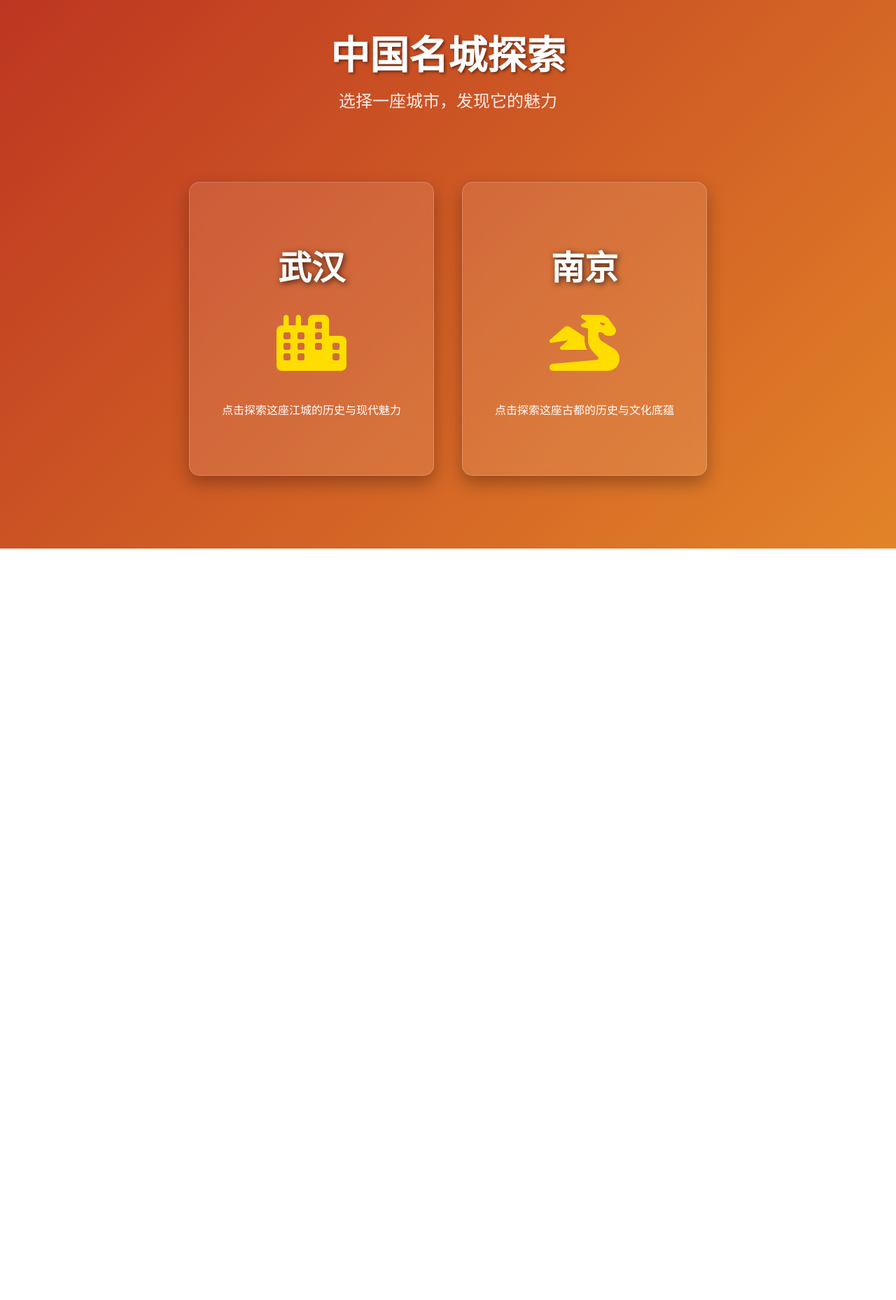
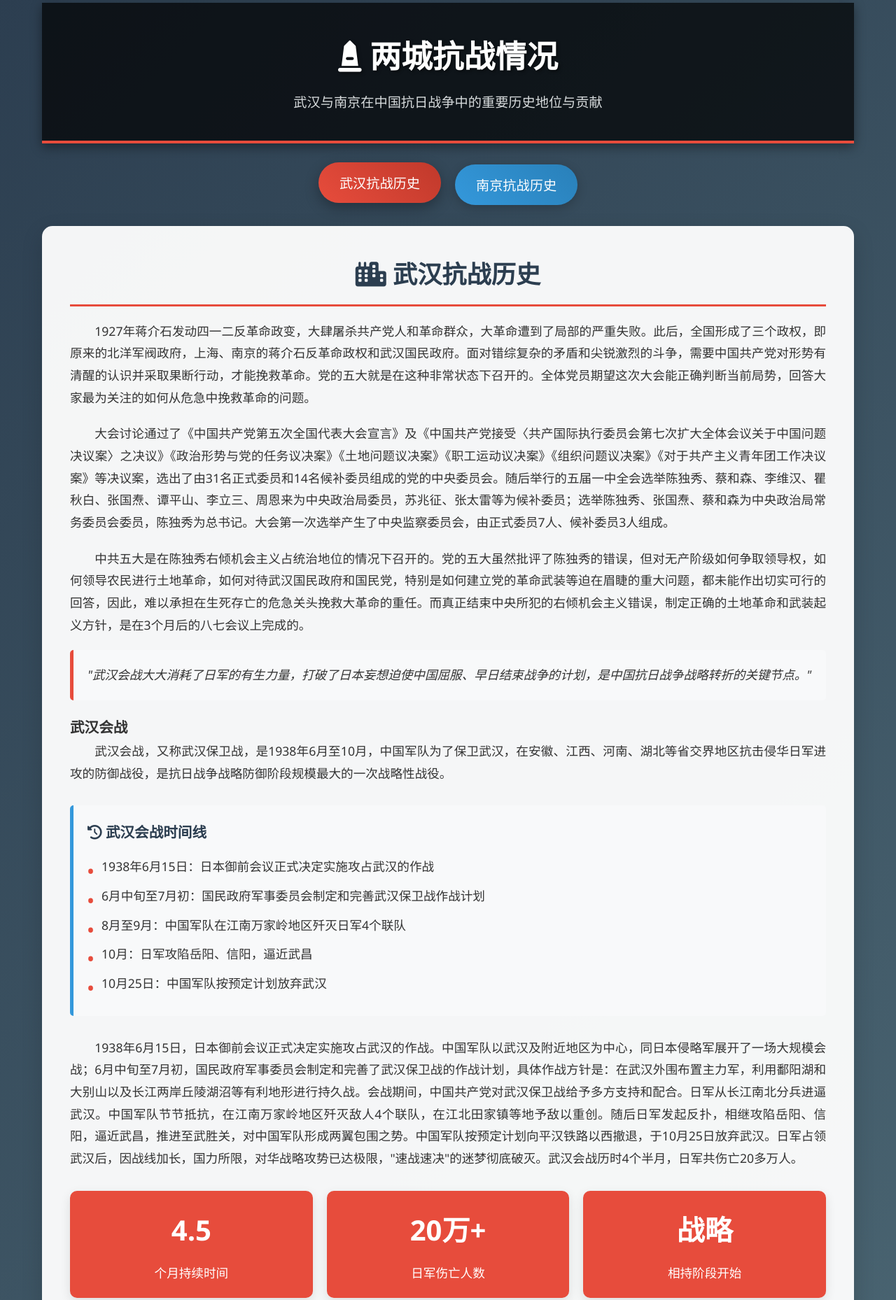
Before and after one commit to xjbnlgzqcz/xjbnlgzqcz.github.io, a plain HTML site: page index.html in a window 1280 px wide. Shown: the part 16-1874 px from the top of the page at 70% size. Before the commit the page ends 800 px from the top, so only its background shows below. Drawn offline with Linux system fonts and the light colour scheme.

Commit message:
Update index.html

```diff
--- a/index.html
+++ b/index.html
@@ -3,31 +3,21 @@
 <head>
     <meta charset="UTF-8">
     <meta name="viewport" content="width=device-width, initial-scale=1.0">
-    <title>中国城市探索 - 武汉与南京</title>
+    <title>两城抗战情况 - 武汉与南京</title>
     <link rel="stylesheet" href="https://cdnjs.cloudflare.com/ajax/libs/font-awesome/6.4.0/css/all.min.css">
     <style>
         * {
             margin: 0;
             padding: 0;
             box-sizing: border-box;
-            font-family: 'Segoe UI', Tahoma, Geneva, Verdana, sans-serif;
+            font-family: 'Microsoft YaHei', 'Segoe UI', sans-serif;
         }
 
         body {
-            background: linear-gradient(135deg, #1a2a6c, #b21f1f, #fdbb2d);
-            background-size: 400% 400%;
-            animation: gradientBG 15s ease infinite;
-            color: #fff;
+            background: linear-gradient(135deg, #2c3e50, #4a6572);
+            color: #333;
             min-height: 100vh;
-            display: flex;
-            flex-direction: column;
-            overflow-x: hidden;
-        }
-
-        @keyframes gradientBG {
-            0% { background-position: 0% 50%; }
-            50% { background-position: 100% 50%; }
-            100% { background-position: 0% 50%; }
+            line-height: 1.6;
         }
 
         .container {
@@ -38,256 +28,275 @@
 
         header {
             text-align: center;
-            padding: 30px 0;
+            padding: 40px 0;
+            background: rgba(0, 0, 0, 0.7);
+            color: white;
+            margin-bottom: 30px;
+            border-bottom: 4px solid #e74c3c;
+            box-shadow: 0 5px 15px rgba(0, 0, 0, 0.4);
         }
 
         h1 {
-            font-size: 3.5rem;
-            margin-bottom: 10px;
+            font-size: 2.8rem;
+            margin-bottom: 15px;
             text-shadow: 2px 2px 4px rgba(0, 0, 0, 0.5);
+            color: #fff;
         }
 
         .subtitle {
-            font-size: 1.5rem;
+            font-size: 1.2rem;
             opacity: 0.9;
-            margin-bottom: 40px;
+            max-width: 800px;
+            margin: 0 auto;
+            color: #ecf0f1;
         }
 
-        .cities-container {
+        .cities-nav {
             display: flex;
             justify-content: center;
-            flex-wrap: wrap;
-            gap: 40px;
-            margin-top: 30px;
+            gap: 20px;
+            margin: 30px 0;
         }
 
-        .city-card {
-            width: 350px;
-            height: 420px;
-            perspective: 1000px;
-            cursor: pointer;
-        }
-
-        .city-card-inner {
-            position: relative;
-            width: 100%;
-            height: 100%;
-            text-align: center;
-            transition: transform 0.8s;
-            transform-style: preserve-3d;
-        }
-
-        .city-card:hover .city-card-inner {
-            transform: rotateY(180deg);
-        }
-
-        .city-card-front, .city-card-back {
-            position: absolute;
-            width: 100%;
-            height: 100%;
-            -webkit-backface-visibility: hidden;
-            backface-visibility: hidden;
-            border-radius: 15px;
-            display: flex;
-            flex-direction: column;
-            justify-content: center;
-            align-items: center;
-            padding: 30px;
-            box-shadow: 0 10px 25px rgba(0, 0, 0, 0.3);
-        }
-
-        .city-card-front {
-            background: rgba(255, 255, 255, 0.1);
-            backdrop-filter: blur(10px);
-            border: 1px solid rgba(255, 255, 255, 0.2);
-        }
-
-        .city-card-back {
-            background: rgba(0, 0, 0, 0.7);
-            transform: rotateY(180deg);
-            justify-content: flex-start;
-            overflow-y: auto;
-        }
-
-        .city-name {
-            font-size: 3rem;
-            font-weight: bold;
-            margin-bottom: 20px;
-            text-shadow: 2px 2px 8px rgba(0, 0, 0, 0.7);
-        }
-
-        .city-icon {
-            font-size: 5rem;
-            margin-bottom: 30px;
-            color: #ffdd00;
-        }
-
-        .city-image {
-            width: 100%;
-            height: 160px;
-            object-fit: cover;
-            border-radius: 10px;
-            margin-bottom: 20px;
-        }
-
-        .city-info {
-            text-align: left;
-            line-height: 1.6;
-        }
-
-        .city-info h3 {
-            margin: 15px 0 10px;
-            color: #ffdd00;
-            border-bottom: 1px solid #ffdd00;
-            padding-bottom: 5px;
-        }
-
-        .btn {
-            margin-top: 20px;
-            padding: 12px 25px;
-            background: linear-gradient(45deg, #ff6b6b, #ff8e53);
+        .city-btn {
+            padding: 15px 30px;
+            font-size: 1.2rem;
+            background: linear-gradient(45deg, #3498db, #2980b9);
+            color: white;
             border: none;
             border-radius: 50px;
-            color: white;
-            font-size: 1.1rem;
             cursor: pointer;
             transition: all 0.3s ease;
             box-shadow: 0 4px 15px rgba(0, 0, 0, 0.2);
         }
 
-        .btn:hover {
+        .city-btn.active {
+            background: linear-gradient(45deg, #e74c3c, #c0392b);
             transform: translateY(-3px);
             box-shadow: 0 7px 20px rgba(0, 0, 0, 0.3);
-            background: linear-gradient(45deg, #ff8e53, #ff6b6b);
+        }
+
+        .city-btn:hover:not(.active) {
+            background: linear-gradient(45deg, #2980b9, #3498db);
+            transform: translateY(-2px);
+        }
+
+        .content-section {
+            background: rgba(255, 255, 255, 0.95);
+            border-radius: 15px;
+            padding: 40px;
+            margin-bottom: 30px;
+            box-shadow: 0 10px 30px rgba(0, 0, 0, 0.15);
+            display: none;
+        }
+
+        .content-section.active {
+            display: block;
+            animation: fadeIn 0.8s ease;
+        }
+
+        @keyframes fadeIn {
+            from { opacity: 0; transform: translateY(20px); }
+            to { opacity: 1; transform: translateY(0); }
+        }
+
+        .city-title {
+            color: #2c3e50;
+            font-size: 2.2rem;
+            margin-bottom: 20px;
+            padding-bottom: 15px;
+            border-bottom: 3px solid #e74c3c;
+            text-align: center;
+        }
+
+        .history-content {
+            font-size: 1.1rem;
+            line-height: 1.8;
+            text-align: justify;
+        }
+
+        .history-content p {
+            margin-bottom: 20px;
+            text-indent: 2em;
+        }
+
+        .highlight {
+            background: linear-gradient(120deg, #fceabb 0%, #fccd4d 100%);
+            padding: 3px 6px;
+            border-radius: 3px;
+            font-weight: bold;
+        }
+
+        .timeline {
+            margin: 30px 0;
+            padding: 20px;
+            background: #f8f9fa;
+            border-left: 5px solid #3498db;
+            border-radius: 5px;
+        }
+
+        .timeline h3 {
+            color: #2c3e50;
+            margin-bottom: 15px;
+        }
+
+        .timeline ul {
+            list-style-type: none;
+        }
+
+        .timeline li {
+            margin-bottom: 10px;
+            padding-left: 20px;
+            position: relative;
+        }
+
+        .timeline li:before {
+            content: "•";
+            color: #e74c3c;
+            font-weight: bold;
+            position: absolute;
+            left: 0;
+            font-size: 1.5rem;
+        }
+
+        .stats-box {
+            display: flex;
+            flex-wrap: wrap;
+            gap: 20px;
+            margin: 30px 0;
+        }
+
+        .stat-item {
+            flex: 1;
+            min-width: 250px;
+            background: #e74c3c;
+            color: white;
+            padding: 20px;
+            border-radius: 10px;
+            text-align: center;
+            box-shadow: 0 5px 15px rgba(0, 0, 0, 0.1);
+        }
+
+        .stat-number {
+            font-size: 2.5rem;
+            font-weight: bold;
+            margin-bottom: 10px;
+        }
+
+        .stat-label {
+            font-size: 1.1rem;
         }
 
         footer {
             text-align: center;
-            margin-top: 60px;
+            padding: 30px;
+            margin-top: 50px;
+            background: rgba(0, 0, 0, 0.8);
+            color: #ecf0f1;
+            border-top: 3px solid #e74c3c;
+        }
+
+        .quote {
+            font-style: italic;
+            margin: 20px 0;
             padding: 20px;
-            font-size: 0.9rem;
-            opacity: 0.8;
+            background: #f8f9fa;
+            border-left: 5px solid #e74c3c;
+            border-radius: 5px;
         }
 
         /* 响应式设计 */
         @media (max-width: 768px) {
-            .cities-container {
+            h1 {
+                font-size: 2.2rem;
+            }
+
+            .cities-nav {
                 flex-direction: column;
                 align-items: center;
             }
 
-            .city-card {
-                width: 100%;
-                max-width: 350px;
+            .city-btn {
+                width: 80%;
             }
 
-            h1 {
-                font-size: 2.5rem;
+            .content-section {
+                padding: 20px;
             }
 
-            .subtitle {
-                font-size: 1.2rem;
+            .stats-box {
+                flex-direction: column;
             }
-        }
-
-        /* 页面过渡动画 */
-        .page {
-            display: none;
-            opacity: 0;
-            transition: opacity 0.5s ease;
-        }
-
-        .page.active {
-            display: block;
-            opacity: 1;
         }
     </style>
 </head>
 <body>
     <div class="container">
-        <!-- 首页 -->
-        <div id="home-page" class="page active">
-            <header>
-                <h1>中国名城探索</h1>
-                <p class="subtitle">选择一座城市，发现它的魅力</p >
-            </header>
+        <header>
+            <h1><i class="fas fa-monument"></i> 两城抗战情况</h1>
+            <p class="subtitle">武汉与南京在中国抗日战争中的重要历史地位与贡献</p >
+        </header>
 
-            <div class="cities-container">
-                <!-- 武汉卡片 -->
-                <div class="city-card" onclick="showCity('wuhan')">
-                    <div class="city-card-inner">
-                        <div class="city-card-front">
-                            <div class="city-name">武汉</div>
-                            <div class="city-icon"><i class="fas fa-city"></i></div>
-                            <p>点击探索这座江城的历史与现代魅力</p >
-                        </div>
-                        <div class="city-card-back">
-                            < img src="https://images.unsplash.com/photo-1582774489365-1010bc695b9d?ixlib=rb-1.2.1&auto=format&fit=crop&w=600&q=80" alt="武汉" class="city-image">
-                            <div class="city-info">
-                                <h3>江城武汉</h3>
-                                <p>湖北省省会，长江与汉江交汇处的特大中心城市，素有"九省通衢"之称。</p >
-                                <h3>著名景点</h3>
-                                <p>黄鹤楼、东湖、长江大桥、户部巷、武汉大学</p >
-                            </div>
-                            <button class="btn">探索武汉</button>
-                        </div>
+        <div class="cities-nav">
+            <button class="city-btn active" onclick="showContent('wuhan')">武汉抗战历史</button>
+            <button class="city-btn" onclick="showContent('nanjing')">南京抗战历史</button>
+        </div>
+
+        <!-- 武汉内容部分 -->
+        <div id="wuhan-content" class="content-section active">
+            <h2 class="city-title"><i class="fas fa-city"></i> 武汉抗战历史</h2>
+
+            <div class="history-content">
+                <p>1927年蒋介石发动四一二反革命政变，大肆屠杀共产党人和革命群众，大革命遭到了局部的严重失败。此后，全国形成了三个政权，即原来的北洋军阀政府，上海、南京的蒋介石反革命政权和武汉国民政府。面对错综复杂的矛盾和尖锐激烈的斗争，需要中国共产党对形势有清醒的认识并采取果断行动，才能挽救革命。党的五大就是在这种非常状态下召开的。全体党员期望这次大会能正确判断当前局势，回答大家最为关注的如何从危急中挽救革命的问题。</p >
+
+                <p>大会讨论通过了《中国共产党第五次全国代表大会宣言》及《中国共产党接受〈共产国际执行委员会第七次扩大全体会议关于中国问题决议案〉之决议》《政治形势与党的任务议决案》《土地问题议决案》《职工运动议决案》《组织问题议决案》《对于共产主义青年团工作决议案》等决议案，选出了由31名正式委员和14名候补委员组成的党的中央委员会。随后举行的五届一中全会选举陈独秀、蔡和森、李维汉、瞿秋白、张国焘、谭平山、李立三、周恩来为中央政治局委员，苏兆征、张太雷等为候补委员；选举陈独秀、张国焘、蔡和森为中央政治局常务委员会委员，陈独秀为总书记。大会第一次选举产生了中央监察委员会，由正式委员7人、候补委员3人组成。</p >
+
+                <p>中共五大是在陈独秀右倾机会主义占统治地位的情况下召开的。党的五大虽然批评了陈独秀的错误，但对无产阶级如何争取领导权，如何领导农民进行土地革命，如何对待武汉国民政府和国民党，特别是如何建立党的革命武装等迫在眉睫的重大问题，都未能作出切实可行的回答，因此，难以承担在生死存亡的危急关头挽救大革命的重任。而真正结束中央所犯的右倾机会主义错误，制定正确的土地革命和武装起义方针，是在3个月后的八七会议上完成的。</p >
+
+                <div class="quote">
+                    "武汉会战大大消耗了日军的有生力量，打破了日本妄想迫使中国屈服、早日结束战争的计划，是中国抗日战争战略转折的关键节点。"
+                </div>
+
+                <h3>武汉会战</h3>
+                <p>武汉会战，又称武汉保卫战，是1938年6月至10月，中国军队为了保卫武汉，在安徽、江西、河南、湖北等省交界地区抗击侵华日军进攻的防御战役，是抗日战争战略防御阶段规模最大的一次战略性战役。</p >
+
+                <div class="timeline">
+                    <h3><i class="fas fa-history"></i> 武汉会战时间线</h3>
+                    <ul>
+                        <li>1938年6月15日：日本御前会议正式决定实施攻占武汉的作战</li>
+                        <li>6月中旬至7月初：国民政府军事委员会制定和完善武汉保卫战作战计划</li>
+                        <li>8月至9月：中国军队在江南万家岭地区歼灭日军4个联队</li>
+                        <li>10月：日军攻陷岳阳、信阳，逼近武昌</li>
+                        <li>10月25日：中国军队按预定计划放弃武汉</li>
+                    </ul>
+                </div>
+
+                <p>1938年6月15日，日本御前会议正式决定实施攻占武汉的作战。中国军队以武汉及附近地区为中心，同日本侵略军展开了一场大规模会战；6月中旬至7月初，国民政府军事委员会制定和完善了武汉保卫战的作战计划，具体作战方针是：在武汉外围布置主力军，利用鄱阳湖和大别山以及长江两岸丘陵湖沼等有利地形进行持久战。会战期间，中国共产党对武汉保卫战给予多方支持和配合。日军从长江南北分兵进逼武汉。中国军队节节抵抗，在江南万家岭地区歼灭敌人4个联队，在江北田家镇等地予敌以重创。随后日军发起反扑，相继攻陷岳阳、信阳，逼近武昌，推进至武胜关，对中国军队形成两翼包围之势。中国军队按预定计划向平汉铁路以西撤退，于10月25日放弃武汉。日军占领武汉后，因战线加长，国力所限，对华战略攻势已达极限，"速战速决"的迷梦彻底破灭。武汉会战历时4个半月，日军共伤亡20多万人。</p >
+
+                <div class="stats-box">
+                    <div class="stat-item">
+                        <div class="stat-number">4.5</div>
+                        <div class="stat-label">个月持续时间</div>
+                    </div>
+                    <div class="stat-item">
+                        <div class="stat-number">20万+</div>
+                        <div class="stat-label">日军伤亡人数</div>
+                    </div>
+                    <div class="stat-item">
+                        <div class="stat-number">战略</div>
+                        <div class="stat-label">相持阶段开始</div>
                     </div>
                 </div>
 
-                <!-- 南京卡片 -->
-                <div class="city-card" onclick="showCity('nanjing')">
-                    <div class="city-card-inner">
-                        <div class="city-card-front">
-                            <div class="city-name">南京</div>
-                            <div class="city-icon"><i class="fas fa-dragon"></i></div>
-                            <p>点击探索这座古都的历史与文化底蕴</p >
-                        </div>
-                        <div class="city-card-back">
-                            < img src="https://images.unsplash.com/photo-1547279669-0d1470e122ff?ixlib=rb-1.2.1&auto=format&fit=crop&w=600&q=80" alt="南京" class="city-image">
-                            <div class="city-info">
-                                <h3>古都南京</h3>
-                                <p>江苏省省会，中国四大古都之一，有"六朝古都"、"十朝都会"之称。</p >
-                                <h3>著名景点</h3>
-                                <p>中山陵、夫子庙、明孝陵、玄武湖、南京博物院</p >
-                            </div>
-                            <button class="btn">探索南京</button>
-                        </div>
-                    </div>
-                </div>
+                <p>武汉会战意义重大，大大消耗了日军的有生力量，打破了日本妄想迫使中国屈服、早日结束战争的计划，是中国抗日战争战略转折的关键节点，粉碎了日军"速战速决"占领全中国的美梦。以武汉会战结束为标志，中国抗日战争进入战略相持阶段。武汉会战不仅是一场关乎战略存亡的军事较量，更立起中华儿女共筑抗日长城的团结丰碑。</p >
             </div>
         </div>
 
-        <!-- 武汉详情页 -->
-        <div id="wuhan-page" class="page">
-            <header>
-                <h1>武汉 - 江城风采</h1>
-                <p class="subtitle">中部地区中心城市，长江经济带核心城市</p >
-            </header>
+        <!-- 南京内容部分 -->
+        <div id="nanjing-content" class="content-section">
+            <h2 class="city-title"><i class="fas fa-monument"></i> 南京抗战历史</h2>
 
-            <div style="max-width: 800px; margin: 0 auto;">
-                <div style="text-align: center; margin: 30px 0;">
-                    < img src="https://images.unsplash.com/photo-1582774489365-1010bc695b9d?ixlib=rb-1.2.1&auto=format&fit=crop&w=1000&q=80" alt="武汉全景" style="width: 100%; border-radius: 15px; box-shadow: 0 5px 15px rgba(0,0,0,0.3);">
-                </div>
+            <div class="history-content">
+                <p>南京大屠杀是对日军侵占南京后所犯屠杀、奸淫、纵火、劫掠等暴行的统称，是日军侵华暴行中最野蛮、最凶残的典型事件，主要发生于1937年12月13日至1938年1月的六周内。</p >
 
-                <div style="background: rgba(255, 255, 255, 0.1); padding: 30px; border-radius: 15px; margin: 30px 0;">
-                    <h2><i class="fas fa-landmark"></i> 城市简介</h2>
-                    <p>武汉，简称"汉"，别称江城，是湖北省省会，中部六省唯一的副省级市，特大城市，中国中部地区的中心城市，全国重要的工业基地、科教基地和综合交通枢纽。</p >
-
-                    <h2><i class="fas fa-map-marked-alt"></i> 地理位置</h2>
-                    <p>武汉位于中国腹地中心、湖北省东部、长江与汉水交汇处，是世界第三大河长江及其最长支流汉江横贯市境中央，将武汉城区一分为三，形成了武昌、汉口、汉阳三镇隔江鼎立的格局。</p >
-
-                    <h2><i class="fas fa-utensils"></i> 特色美食</h2>
-                    <p>武汉小吃历史悠久，品种繁多，以早点为主，故武汉人把用早餐称为"过早"。热干面、豆皮、面窝、汤包、糊米酒等都是武汉的特色小吃。</p >
-
-                    <h2><i class="fas fa-monument"></i> 著名景点</h2>
-                    <ul style="margin-left: 20px; line-height: 1.8;">
-                        <li><strong>黄鹤楼</strong> - "天下江山第一楼"，江南三大名楼之一</li>
-                        <li><strong>东湖</strong> - 中国最大的城中湖，国家5A级旅游景区</li>
-                        <li><strong>长江大桥</strong> - 万里长江第一桥，中国桥梁建设里程碑</li>
-                        <li><strong>户部巷</strong> - 汉味小吃第一巷，武汉早点的标志</li>
-                        <li><strong>武汉大学</strong> - 中国最美大学之一，以樱花闻名</li>
-                    </ul>
-                </div>
-
-                <div style="text-align: center; margin: 40px 0;">
-                    <button class="btn" onclick="goBa
+                <div class="timeline">
```
